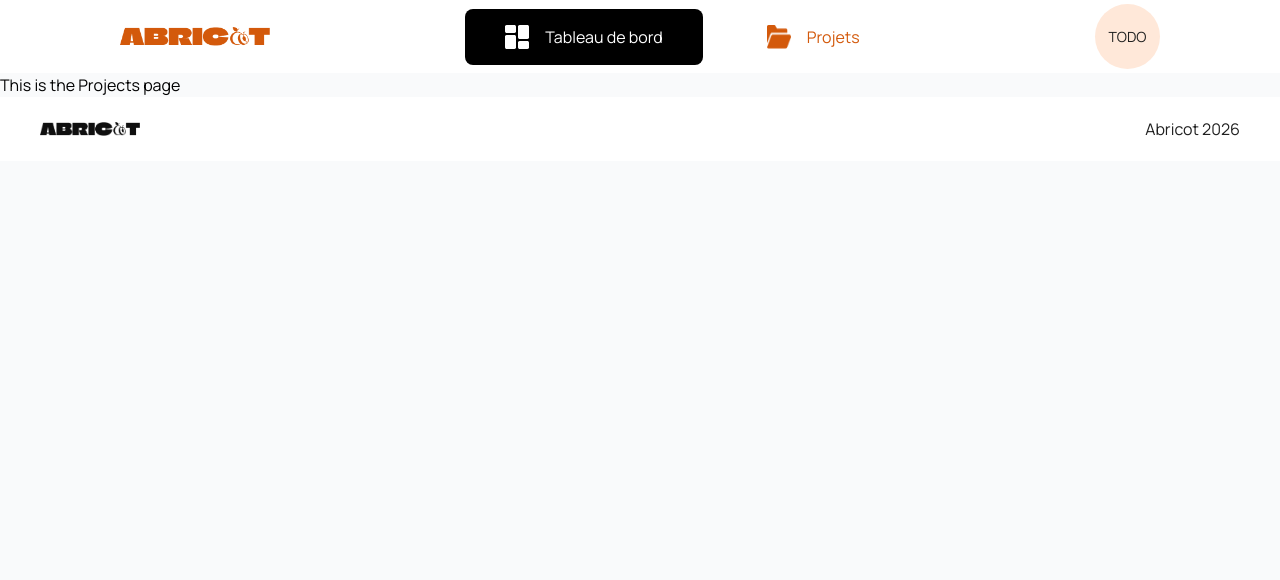
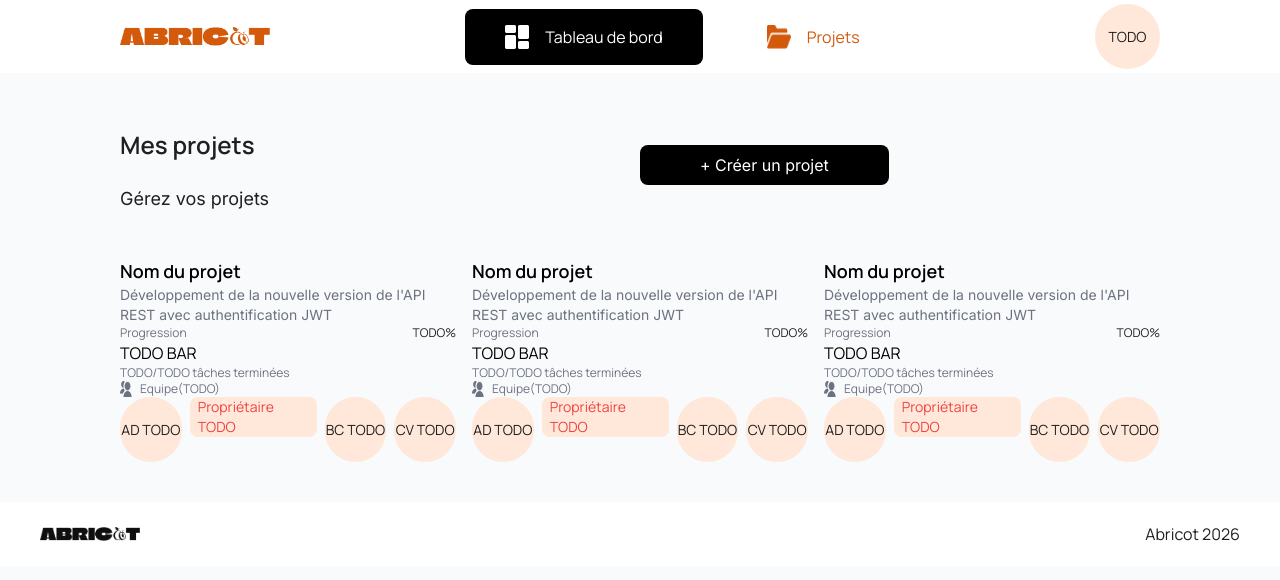
Before and after one commit to fkervella/OC-DevFS-P07, a Next.js app: page /projects in a window 1280 px wide. Shown: the top 580 px of the page. Built offline with nearby package versions, Linux system fonts and the light colour scheme.

Commit message:
Ajout de la page projects

```diff
--- a/src/app/(wHeader)/projects/page.js
+++ b/src/app/(wHeader)/projects/page.js
@@ -1,5 +1,23 @@
+import BlackButton from '@/app/_components/BlackButton';
+import PageSubtitle from '@/app/_components/PageSubtitle';
+import PageTitle from '@/app/_components/PageTitle';
+import ProjectCard from '@/app/_components/ProjectCard';
+
 function Projects() {
-  return <>This is the Projects page</>;
+  return (
+    <div className="flex flex-col gap-4 mt-4 pt-10 pr-30 pb-10 pl-30 bg-background">
+      <div className="grid grid-cols-2 grid-rows-2">
+        <PageTitle title="Mes projets" />
+        <PageSubtitle subtitle="Gérez vos projets" />
+        <BlackButton text="+ Créer un projet" />
+      </div>
+      <div className="flex flex-row gap-4">
+        <ProjectCard title="A faire" number="4" />
+        <ProjectCard title="En cours" number="4" />
+        <ProjectCard title="Terminées" number="4" />
+      </div>
+    </div>
+  );
 }
 
 export default Projects;
--- a/src/app/_components/AffectedTask/index.jsx
+++ b/src/app/_components/AffectedTask/index.jsx
@@ -1,4 +1,6 @@
 import BlackButton from '@/app/_components/BlackButton';
+import CardDescription from '@/app/_components/CardDescription';
+import CardTitle from '@/app/_components/CardTitle';
 import TaskInfos from '@/app/_components/TaskInfos';
 import TaskStatus from '@/app/_components/TaskStatus';
 
@@ -6,13 +8,9 @@ function AffectedTask() {
   return (
     <div className="border border-solid border-grey-background flex flex-col rounded-lg pt-8 pr-10 pb-8 pl-10">
       <div className="grid grid-cols-2 grid-rows-2">
-        <div className="font-manrope text-lg font-semibold text-black col-start-1 row-start-1">
-          Nom de la tâche TODO
-        </div>
+        <CardTitle title="Nom de la tâche TODO" />
         <TaskStatus status="A faire TODO" />
-        <div className="font-inter font-normal text-sm text-grey-font col-start-1 row-start-2">
-          Description de la tâche TODO
-        </div>
+        <CardDescription description="Description de la tâche TODO" />
       </div>
       <div className="flex flex-row lg:flex-col justify-start lg:justify-between content-normal">
         <TaskInfos />
--- /dev/null
+++ b/src/app/_components/CardDescription/index.jsx
@@ -0,0 +1,9 @@
+function CardDescription({ description }) {
+  return (
+    <div className="font-inter font-normal text-sm text-grey-font col-start-1 row-start-2">
+      {description}
+    </div>
+  );
+}
+
+export default CardDescription;
--- /dev/null
+++ b/src/app/_components/CardTitle/index.jsx
@@ -0,0 +1,9 @@
+function CardTitle({ title }) {
+  return (
+    <div className="font-manrope text-lg font-semibold text-black col-start-1 row-start-1">
+      {title}
+    </div>
+  );
+}
+
+export default CardTitle;
--- a/src/app/_components/Header/index.jsx
+++ b/src/app/_components/Header/index.jsx
@@ -1,5 +1,7 @@
 import Image from 'next/image';
 import Link from 'next/link';
+
+import UserAvatar from '@/app/_components/UserAvatar';
 
 function Header() {
   return (
@@ -43,9 +45,7 @@ function Header() {
       </nav>
       <div>
         <Link href="/profile" className="">
-          <div className="bg-light-orange rounded-full w-16.25 h-16.25 flex justify-center items-center">
-            <span className="text-sm font-normal text-black-font">TODO</span>
-          </div>
+          <UserAvatar name="TODO" />
         </Link>
       </div>
     </div>
--- /dev/null
+++ b/src/app/_components/PageSubtitle/index.jsx
@@ -0,0 +1,9 @@
+function PageSubtitle({ subtitle }) {
+  return (
+    <p className="col-start-1, row-start-2 text-black-font text-lg font-normal font-inter">
+      {subtitle}
+    </p>
+  );
+}
+
+export default PageSubtitle;
--- /dev/null
+++ b/src/app/_components/PageTitle/index.jsx
@@ -0,0 +1,9 @@
+function PageTitle({ title }) {
+  return (
+    <h1 className="col-start-1 row-start-1 text-black-font text-2xl font-semibold font-manrope">
+      {title}
+    </h1>
+  );
+}
+
+export default PageTitle;
--- /dev/null
+++ b/src/app/_components/Progress/index.jsx
@@ -0,0 +1,16 @@
+function Progress() {
+  return (
+    <div className="flex flex-col">
+      <div className="flex flex-row justify-between">
+        <div className="text-grey-font text-normal text-xs">Progression</div>
+        <div className="text-black-font text-normal text-xs">TODO%</div>
+      </div>
+      <div>TODO BAR</div>
+      <div className="text-grey-font text-normal text-xs">
+        TODO/TODO tâches terminées
+      </div>
+    </div>
+  );
+}
+
+export default Progress;
--- /dev/null
+++ b/src/app/_components/ProjectCard/index.jsx
@@ -0,0 +1,16 @@
+import CardDescription from '@/app/_components/CardDescription';
+import CardTitle from '@/app/_components/CardTitle';
+import Progress from '@/app/_components/Progress';
+import ProjectInfos from '@/app/_components/ProjectInfos';
+
+function ProjectCard() {
+  return (
+    <div>
+      <CardTitle title="Nom du projet" />
+      <CardDescription description="Développement de la nouvelle version de l'API REST avec authentification JWT" />
+      <Progress />
+      <ProjectInfos />
+    </div>
+  );
+}
+export default ProjectCard;
--- /dev/null
+++ b/src/app/_components/ProjectInfos/index.jsx
@@ -0,0 +1,29 @@
+import Image from 'next/image';
+
+import TaskStatus from '@/app/_components/TaskStatus';
+import UserAvatar from '@/app/_components/UserAvatar';
+
+function ProjectInfos() {
+  return (
+    <div className="flex flex-col">
+      <div className="flex flex-row gap-2">
+        <Image
+          src="/teamGreyIcon.png"
+          alt="team icon"
+          width={24}
+          height={22}
+          className="w-3 h-[11px}"
+        />
+        <div className="text-grey-font text-normal text-xs">Equipe(TODO)</div>
+      </div>
+      <div className="flex flex-row gap-2">
+        <UserAvatar name="AD TODO" />
+        <TaskStatus status="Propriétaire TODO" />
+        <UserAvatar name="BC TODO" />
+        <UserAvatar name="CV TODO" />
+      </div>
+    </div>
+  );
+}
+
+export default ProjectInfos;
--- a/src/app/_components/TaskInfos/index.jsx
+++ b/src/app/_components/TaskInfos/index.jsx
@@ -9,7 +9,7 @@ function TaskInfos({ className }) {
           alt="Logo Abricot orange"
           width={18}
           height={14}
-          className="self-start h-[14px] w-[18px]"
+          className="self-start h-3.5 w-4.5"
         />
         <div className="font-inter font-normal text-xs text-grey-font">
           Nom du projet TODO
--- /dev/null
+++ b/src/app/_components/UserAvatar/index.jsx
@@ -0,0 +1,9 @@
+function UserAvatar({ name }) {
+  return (
+    <div className="bg-light-orange rounded-full w-16.25 h-16.25 flex justify-center items-center">
+      <span className="text-sm font-normal text-black-font">{name}</span>
+    </div>
+  );
+}
+
+export default UserAvatar;
```
Also changed, not shown: public/teamGreyIcon.png (added).
